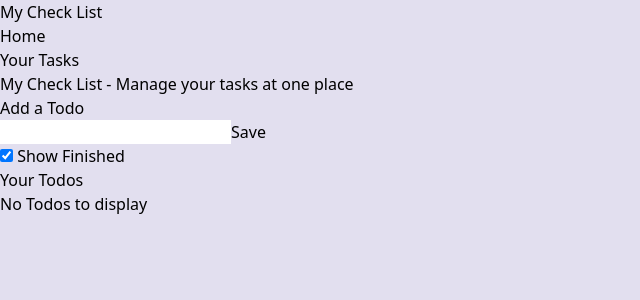
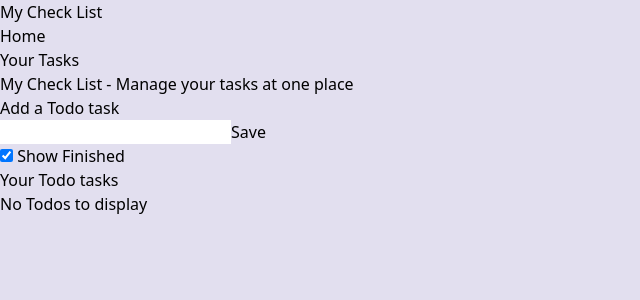
Before and after one commit to shobhitg1295/Frontend-Task-1, a React (Vite) app: page / in a window 1280 px wide. Shown: the top 300 px of the page, without its empty margins (0-640 px from the left). Built offline with nearby package versions, Linux system fonts and the light colour scheme.

Commit message:
Update App.jsx

```diff
--- a/src/App.jsx
+++ b/src/App.jsx
@@ -76,12 +76,12 @@
        <div className="mx-3 md:container md:mx-auto my-5 rounded-xl p-5 bg-violet-100 min-h-[80vh] md:w-1/2">
         <h1 className='font-bold text-center text-xl'>My Check List - Manage your tasks at one place</h1>
          <div className="addTodo my-5 flex flex-col gap-4">
-          <h2 className='text-lg font-bold'>Add a Todo</h2>
+          <h2 className='text-lg font-bold'>Add a Todo task</h2>
           <input  onChange={handleChange} value={todo} type="text" className='w-full rounded-full px-5 py-1' />
           <button onClick={handleAdd} disabled={todo.length<=3} className='bg-violet-800 hover:bg-violet-950 disabled:bg-violet-500 p-2 py-1 text-sm font-bold text-white rounded-md'>Save</button>
          </div>
          <input className='my-4' onChange={toggleFinished} type="checkbox" checked={showFinished} /> Show Finished
-         <h2 className='text-lg font-bold'>Your Todos</h2>
+         <h2 className='text-lg font-bold'>Your Todo tasks</h2>
          <div className="todos">
           {todos.length ===0 && <div className='m-5'>No Todos to display</div> }
           {todos.map(item=>{
```
